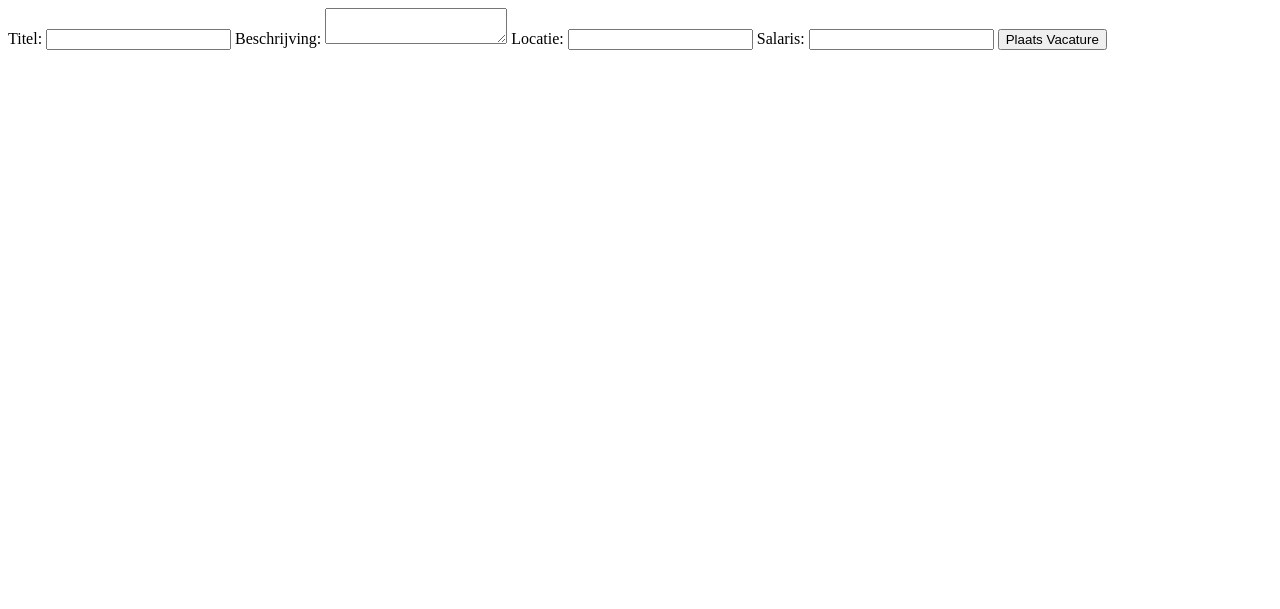
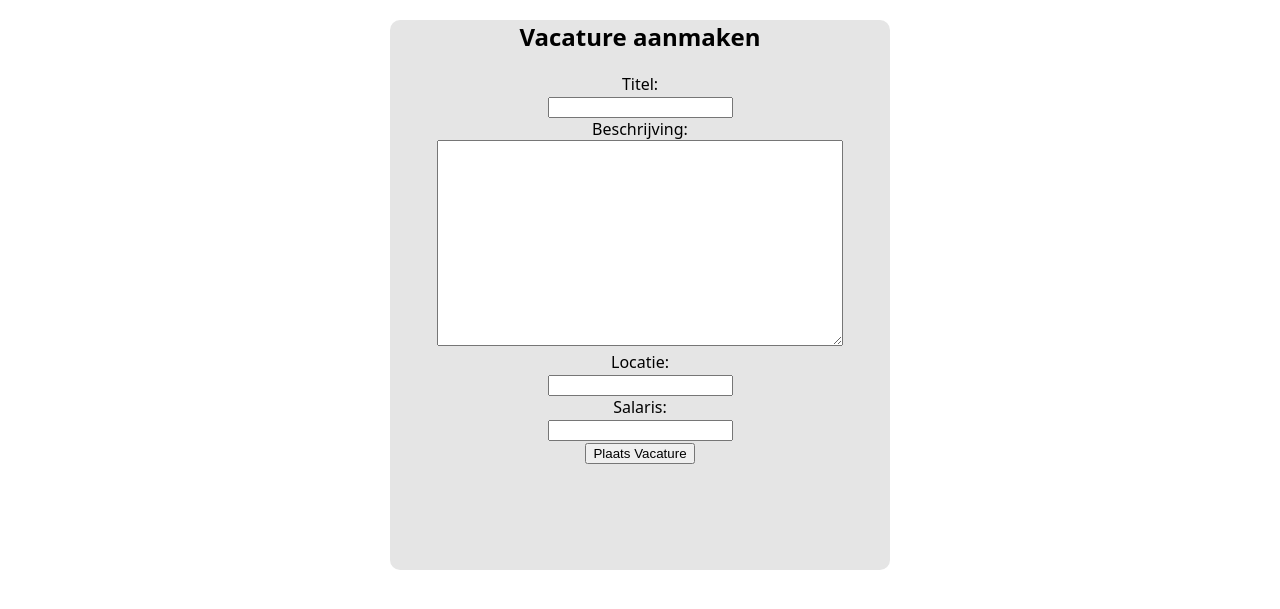
Before and after one commit to Svendewijn/proefexamen, a PHP site: page /vacaturepost.php in a window 1280 px wide. Shown: the top 609 px of the page. Run offline with PHP 8.4, Linux system fonts and the light colour scheme.

Commit message:
vacatures aangeduwd

```diff
--- /dev/null
+++ b/css/vacature.css
@@ -0,0 +1,18 @@
+body{
+    font-family: system-ui, -apple-system, BlinkMacSystemFont, 'Segoe UI', Roboto, Oxygen, Ubuntu, Cantarell, 'Open Sans', 'Helvetica Neue', sans-serif;
+    margin: 0;
+}
+
+
+.vacatureForm{
+    text-align: center;
+    width: 500px;
+    height: 550px;
+    background-color: rgb(229, 229, 229);
+    border-radius: 10px;
+}
+
+.beschrijving{
+    width: 400px;
+    height: 200px;
+}
--- a/vacature.php
+++ b/vacature.php
@@ -20,6 +20,7 @@ $result = $conn->query($sql);
 <!DOCTYPE html>
 <html lang="nl">
 <head>
+    <link rel="stylesheet" href="css/vacature.css">
     <meta charset="UTF-8">
     <title>Vacatures</title>
 </head>
--- a/vacaturepost.php
+++ b/vacaturepost.php
@@ -1,26 +1,38 @@
 <!DOCTYPE html>
 <html lang="nl">
+
 <head>
+    <link rel="stylesheet" href="css/vacature.css">
     <meta charset="UTF-8">
     <meta name="viewport" content="width=device-width, initial-scale=1.0">
     <title>vacature</title>
 </head>
+
 <body>
+    <center>
+        <div class="vacatureForm">
             <form action="vacaturepost.php" method="post">
+                <h2>Vacature aanmaken</h2>
                 <label for="titel">Titel:</label>
+                <br>
                 <input type="text" id="titel" name="titel" required>
-
+                <br>
                 <label for="beschrijving">Beschrijving:</label>
-    <textarea id="beschrijving" name="beschrijving" required></textarea>
-
+                <br>
+                <textarea id="beschrijving" name="beschrijving" class="beschrijving" required></textarea>
+                <br>
                 <label for="locatie">Locatie:</label>
+                <br>
                 <input type="text" id="locatie" name="locatie" required>
-
+                <br>
                 <label for="salaris">Salaris:</label>
+                <br>
                 <input type="number" id="salaris" name="salaris" step="0.01">
-
+                <br>
                 <input type="submit" value="Plaats Vacature">
             </form>
+        </div>
+    </center>
 </body>
 
 <?php
```
Also changed, not shown: vacature_detail.php (+12 -10 lines). Lines whose indentation alone changed are shown as unchanged.
